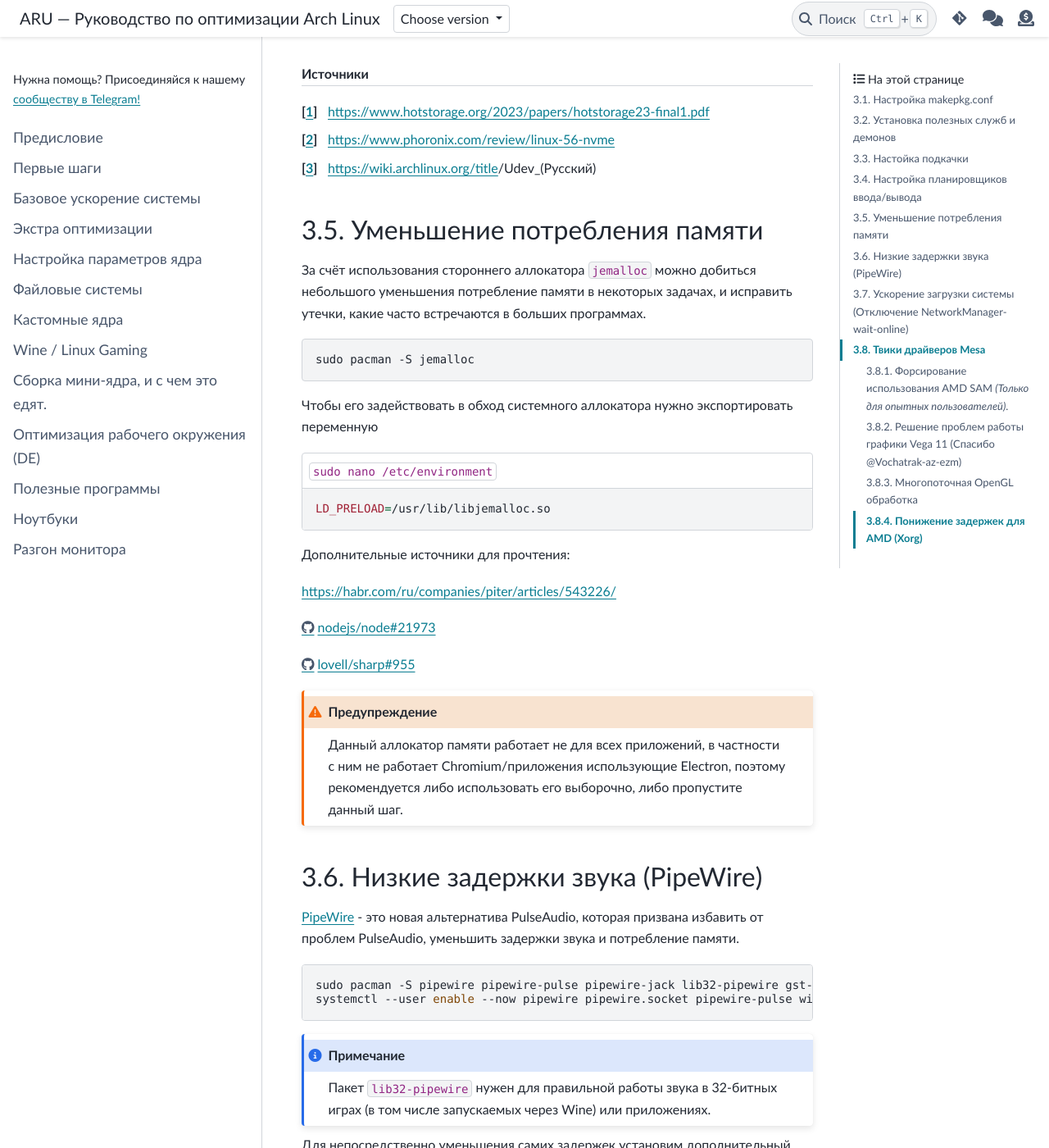
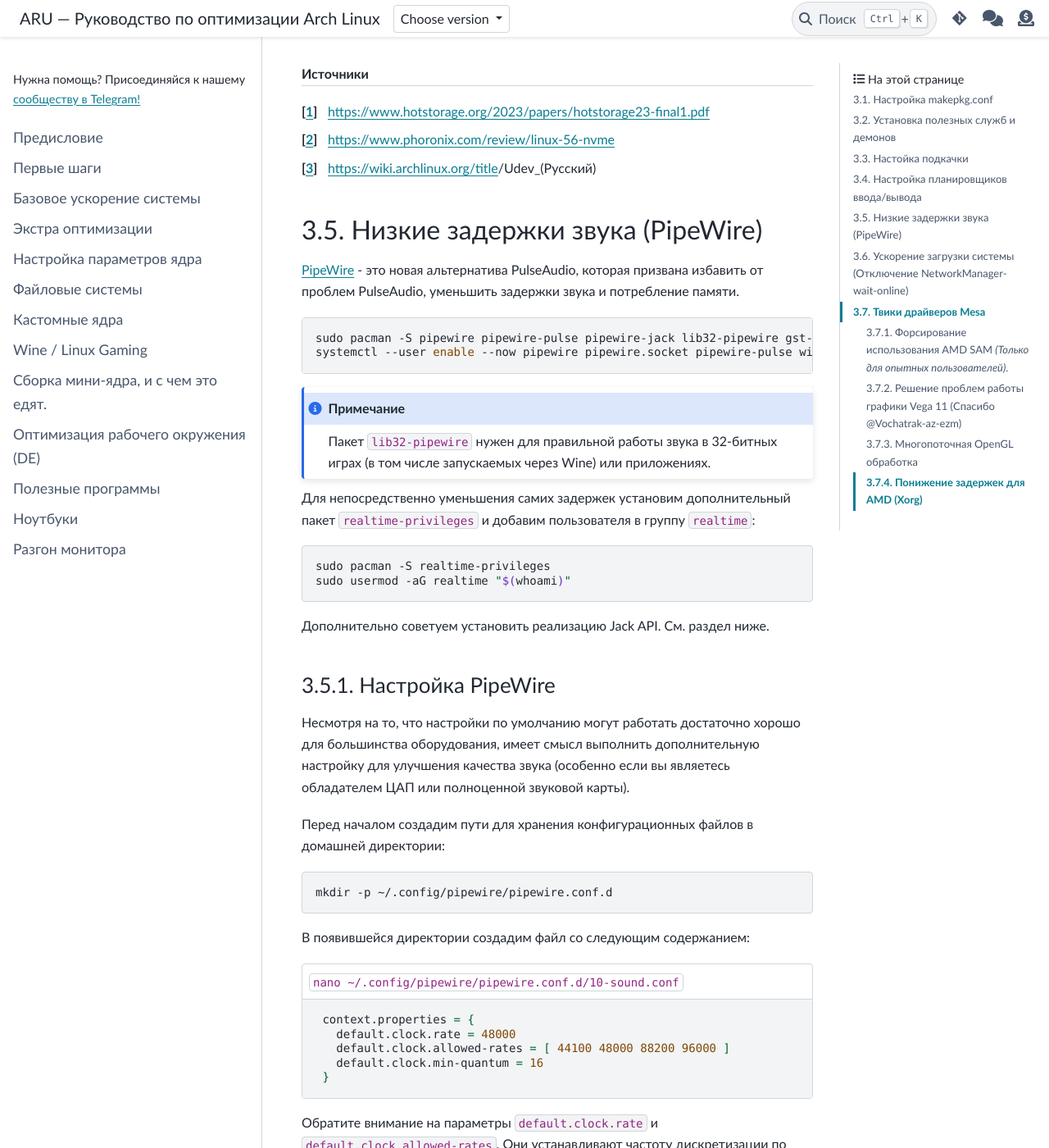
Before and after one commit to ventureoo/ARU, a Sphinx documentation site: the page built from docs/source/generic-system-acceleration.rst, in a window 1280 px wide and 1400 px high, scrolled down 10828 px. Shown: the whole window at 82% size. Built offline with Sphinx 7.4.7 and the PyData theme 0.15.4, drawn with Linux system fonts in a browser that asks for light colours; some of the changed text lies outside the part shown.

Commit message:
generic-system-acceleration: Remove jemalloc allocator
It breaks too many applications

```diff
--- a/docs/source/generic-system-acceleration.rst
+++ b/docs/source/generic-system-acceleration.rst
@@ -493,39 +493,6 @@ KDiskMark), чтобы понять какой из планировщиков
 .. [#] https://wiki.archlinux.org/title/Udev_(Русский)
 
 
-.. index:: low_memory, jemalloc
-.. _jemalloc:
-
-==============================
-Уменьшение потребления памяти
-==============================
-
-За счёт использования стороннего аллокатора ``jemalloc`` можно
-добиться небольшого уменьшения потребление памяти в некоторых задачах,
-и исправить утечки, какие часто встречаются в больших программах. ::
-
-  sudo pacman -S jemalloc
-
-Чтобы его задействовать в обход системного аллокатора нужно экспортировать переменную
-
-.. code-block:: shell
-   :caption: ``sudo nano /etc/environment``
-
-   LD_PRELOAD=/usr/lib/libjemalloc.so
-
-Дополнительные источники для прочтения:
-
-https://habr.com/ru/companies/piter/articles/543226/
-
-https://github.com/nodejs/node/issues/21973
-
-https://github.com/lovell/sharp/issues/955
-
-.. warning:: Данный аллокатор памяти работает не для всех приложений,
-   в частности с ним не работает Chromium/приложения использующие
-   Electron, поэтому рекомендуется либо использовать его выборочно,
-   либо пропустите данный шаг.
-
 .. index:: installation, lowlatency, audio, pipewire
 .. _lowlatency-audio:
 
```
